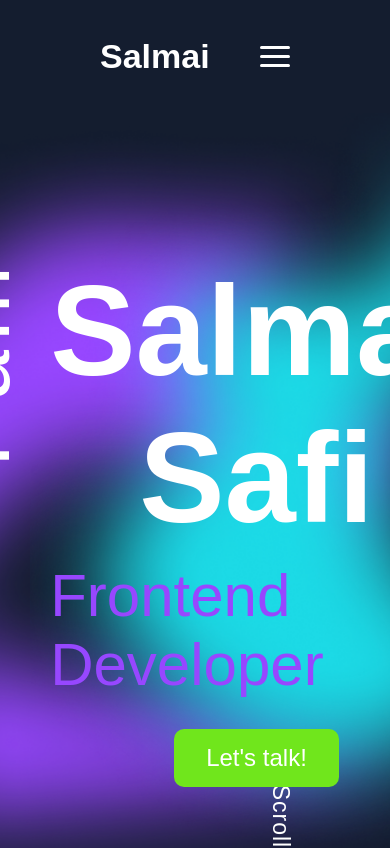
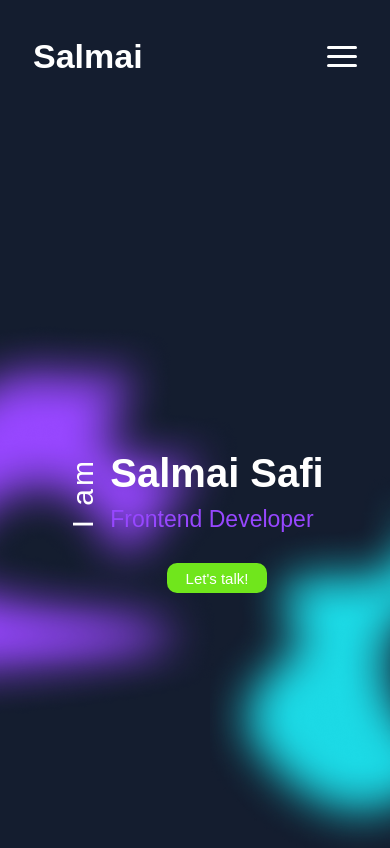
Before and after one commit to Ghostsilent/portfolio, an Angular app: page / in a window 390 px wide. Shown: the top 848 px of the page. Built offline with nearby package versions, Linux system fonts and the light colour scheme.

Commit message:
responsive header, hero sektion

```diff
--- a/src/app/main-content/header/header.component.scss
+++ b/src/app/main-content/header/header.component.scss
@@ -1,7 +1,5 @@
 @media (max-width: 830px) {
-  .header {
-    padding: 20px;
-  }
+
 
   .burger-menu {
     display: flex;
@@ -10,14 +8,14 @@
     width: 30px;
     height: 21px;
     cursor: pointer;
+  }
 
-    span {
-      display: block;
-      height: 3px;
-      width: 100%;
-      background-color: #ffffff;
-      border-radius: 2px;
-    }
+  .burger-menu span {
+    display: block;
+    height: 3px;
+    width: 100%;
+    background-color: #ffffff;
+    border-radius: 2px;
   }
 
   .header .nav {
@@ -72,6 +70,10 @@
 
 .header .nav ul li a:hover {
   color: #70E61C;
+  text-decoration: underline;
+  text-decoration-color: #A020F0;
+  text-decoration-thickness: 3px;
+  text-underline-offset: 5px;
 }
 
 .burger-menu {
@@ -81,6 +83,10 @@
 @media (max-width: 830px) {
   .burger-menu {
     display: flex;
+  }
+
+  .header{
+    padding: 37px 33px
   }
 }
 
--- a/src/app/main-content/hero/hero.component.scss
+++ b/src/app/main-content/hero/hero.component.scss
@@ -34,7 +34,7 @@
   }
 
   .hero-left {
-    margin-right: 20px;
+    margin-right: 10px;
     align-items: center;
 
     .vertical-text {
@@ -77,6 +77,7 @@
       border-radius: 10px;
       cursor: pointer;
       transition: transform 0.3s ease, background-color 0.3s ease;
+
       &:hover {
         background-color: #9747FF;
         transform: scale(1.2);
@@ -137,6 +138,103 @@
       }
     }
   }
+
+  @media (max-width: 830px) {
+    .scroll-text {
+      display: none;
+    }
+
+    .hero-center h1 {
+      font-size: 74px;
+    }
+
+    .hero-center h2 {
+      font-size: 40px;
+    }
+
+    .hero-center .cta-button {
+      width: 130px;
+      height: 45px;
+      font-size: 1.2rem;
+      padding: 0px 20px;
+    }
+
+    .intro {
+      font-size: 55px;
+    }
+
+    .color-blob {
+      width: 600px;
+      height: 600px;
+    }
+  }
+
+  @media (max-width: 430px) {
+
+    .hero-center h1 {
+      font-size: 40px !important;
+    }
+
+    .hero-center h2 {
+      font-size: 23px !important;
+    }
+
+    .hero-center .cta-button {
+      width: 100px !important;
+      height: 30px !important;
+      font-size: 15px !important;
+      padding: 0px 10px !important;
+    }
+
+    .intro {
+      font-size: 30px !important;
+      margin-top: 7px !important;
+    }
+
+    .left-blob {
+      width: 400px !important;
+      height: 400px !important;
+      left: 50px !important;
+    }
+
+    .right-blob {
+      width: 400px !important;
+      height: 400px !important;
+      right: 0px !important;
+    }
+
+    .hero-container{
+      margin-top: 5px;
+    }
+  }
+
+
+  @media (max-width: 500px) {
+
+    .hero-center h2 {
+      font-size: 20px;
+    }
+
+    .hero-center h1 {
+      font-size: 64px;
+    }
+
+    .hero-center h2 {
+      font-size: 30px;
+    }
+
+    .hero-center .cta-button {
+      width: 130px;
+      height: 45px;
+      font-size: 1.2rem;
+      padding: 0px 20px;
+    }
+
+    .intro {
+      font-size: 45px;
+      margin-top: 7px;
+    }
+  }
 }
 
 .intro-text {
```
